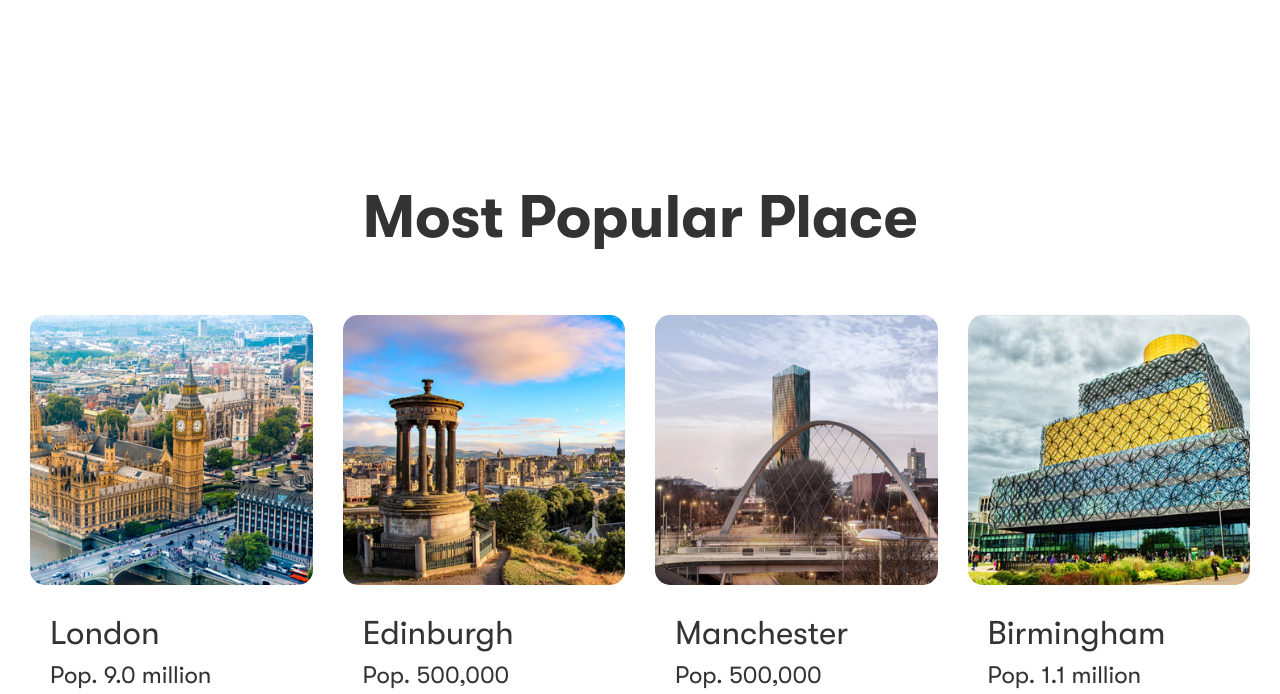
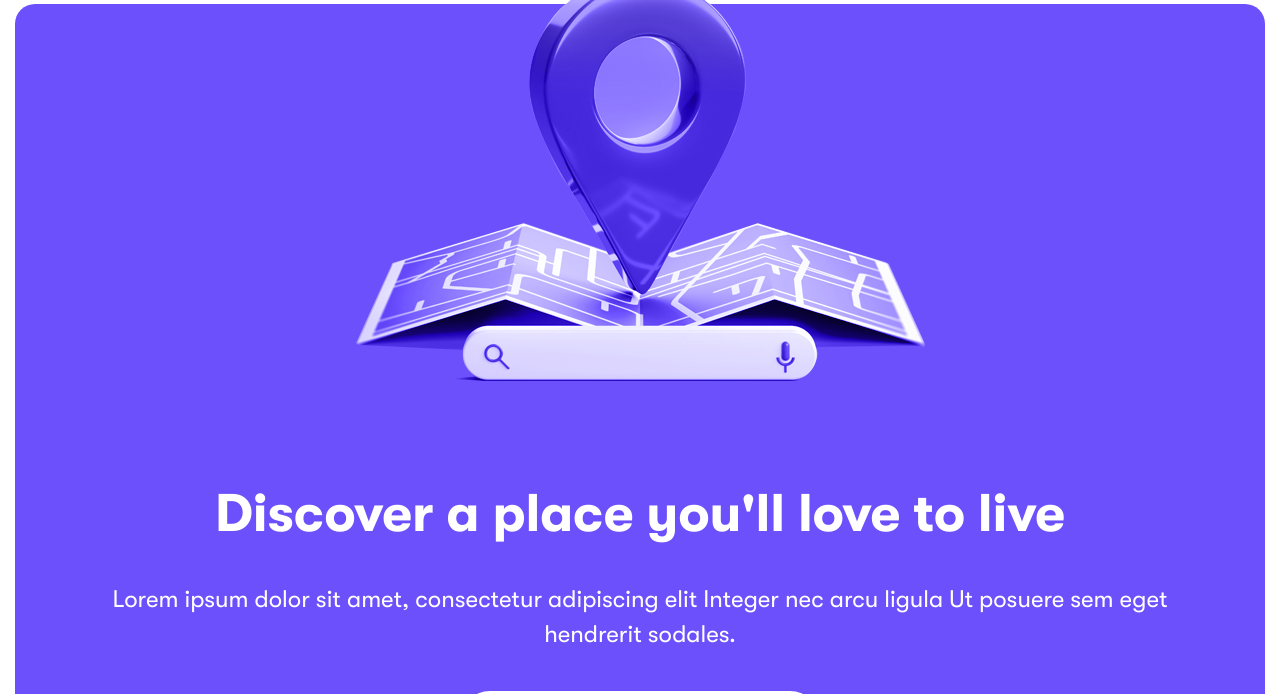
Before and after one commit to seniorweb0417/mobile_responsive, a plain HTML site: page property.html in a window 1280 px wide. Shown: the part 106-800 px from the top of the page. Drawn offline with nearby package versions, Linux system fonts and the light colour scheme.

Commit message:
remove most popular section

```diff
--- a/property.html
+++ b/property.html
@@ -49,33 +49,6 @@
                     </ul>
                 </div>
                 </nav>
-        </div>
-        <div class="most-popular-section">
-            <h2 class="text-center">Most Popular Place</h2>
-            <div class="flat-container">
-                <div class="container-fluid">
-                    <div class="col-md-3">
-                        <img src="assets/img/img02.jpg" />
-                        <div class="caption">London</div>
-                        <div class="qty">Pop. 9.0 million</div>
-                    </div>
-                    <div class="col-md-3">
-                        <img src="assets/img/img03.jpg" />
-                        <div class="caption">Edinburgh</div>
-                        <div class="qty">Pop. 500,000</div>
-                    </div>
-                    <div class="col-md-3">
-                        <img src="assets/img/img04.jpg" />
-                        <div class="caption">Manchester</div>
-                        <div class="qty">Pop. 500,000</div>
-                    </div>
-                    <div class="col-md-3">
-                        <img src="assets/img/img05.jpg" />
-                        <div class="caption">Birmingham</div>
-                        <div class="qty">Pop. 1.1 million</div>
-                    </div>
-                </div>
-            </div>
         </div>
         <div class="flat-container container">
             <div class="discover-section">
```
